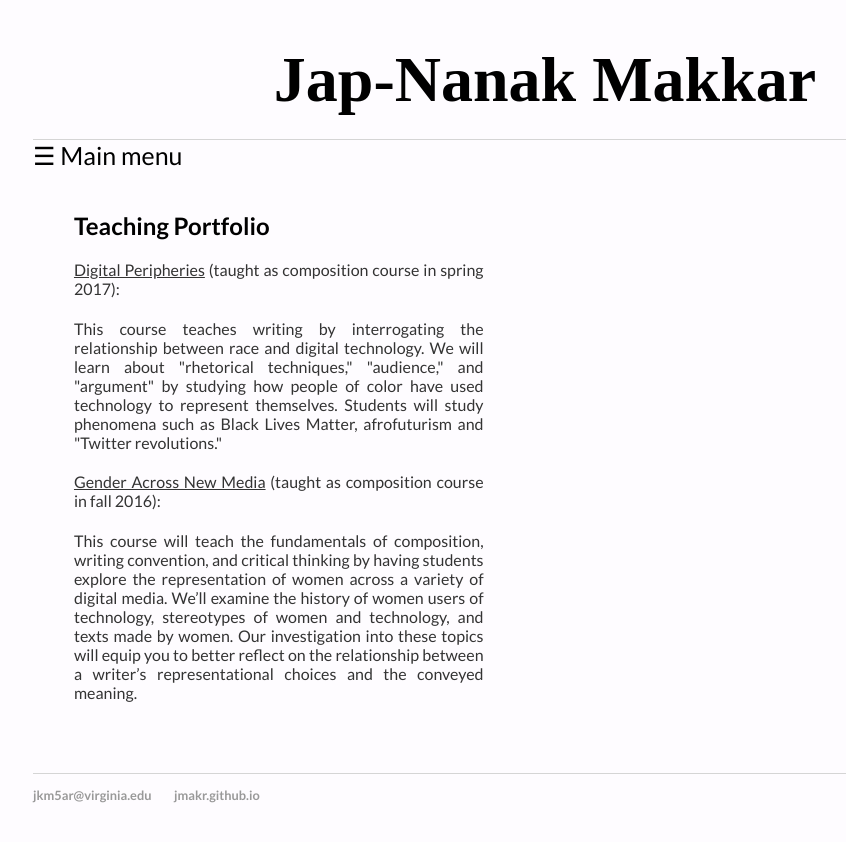
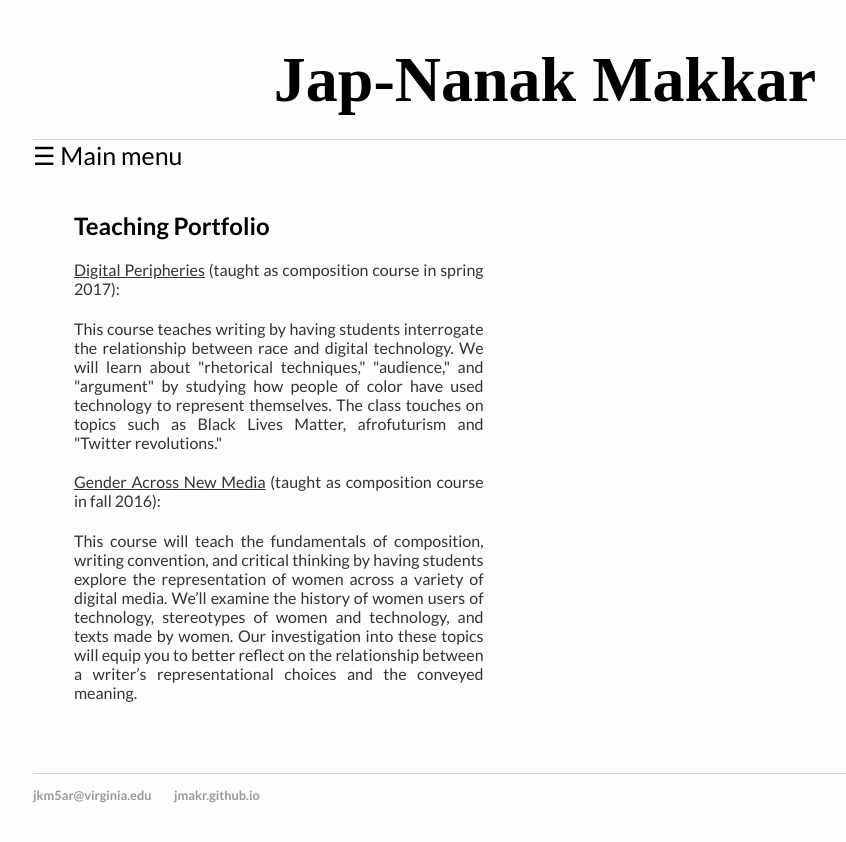
Before and after one commit to jmakr/jmakr.github.io, a Jekyll site: the page built from teaching/index.html, in a window 1280 px wide. Shown: the top 842 px of the page, without its empty margins (95-941 px from the left). Built offline with Jekyll 4.4.1, drawn with Linux system fonts in a browser that asks for light colours.

Commit message:
Update index.html

```diff
--- a/teaching/index.html
+++ b/teaching/index.html
@@ -7,7 +7,7 @@ title: Teaching Portfolio
     	<h2>{{ page.title }}</h2>
 
     <p2 align="justify"> <u>Digital Peripheries</u> (taught as composition course in spring 2017):</p2>
-     <p2 align="justify"> This course teaches writing by interrogating the relationship between race and digital technology. We will learn about "rhetorical techniques," "audience," and "argument" by studying how people of color have used technology to represent themselves. Students will study phenomena such as Black Lives Matter, afrofuturism and "Twitter revolutions."</p2>
+     <p2 align="justify"> This course teaches writing by having students interrogate the relationship between race and digital technology. We will learn about "rhetorical techniques," "audience," and "argument" by studying how people of color have used technology to represent themselves. The class touches on topics such as Black Lives Matter, afrofuturism and "Twitter revolutions."</p2>
 
 
     <p2 align="justify"> <u>Gender Across New Media</u> (taught as composition course in fall 2016):</p2>
```
